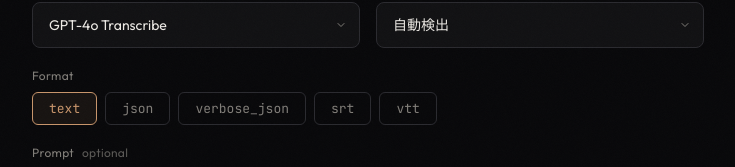
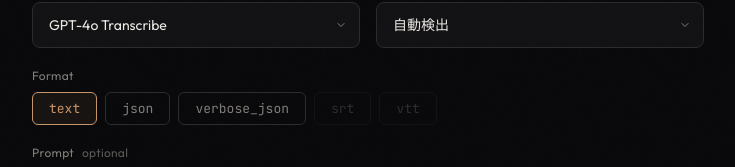
Before and after one commit to loppo-llc/mojiokoshi, a Next.js app: page / in a window 1280 px wide. Shown: the part 573-740 px from the top of the page, without its empty margins (272-1007 px from the left). Built offline with nearby package versions, Linux system fonts and the light colour scheme; a web font is replaced by a local one.

Commit message:
Disable srt/vtt format options for non-Whisper models
GPT-4o Transcribe models only support text/json/verbose_json. The UI
now grays out srt/vtt when a non-Whisper model is selected, auto-falls
back to text, and the API route rejects invalid model+format combos.

```diff
--- a/app/api/transcribe/route.ts
+++ b/app/api/transcribe/route.ts
@@ -52,6 +52,14 @@
       )
     }
 
+    const WHISPER_ONLY_FORMATS = ['srt', 'vtt']
+    if (WHISPER_ONLY_FORMATS.includes(responseFormat) && model !== 'whisper-1') {
+      return NextResponse.json(
+        { error: `${responseFormat} 形式は Whisper-1 モデルでのみ使用できます` },
+        { status: 400 },
+      )
+    }
+
     const openaiFormData = new FormData()
     openaiFormData.append('file', file)
     openaiFormData.append('model', model)
--- a/app/page.tsx
+++ b/app/page.tsx
@@ -14,8 +14,8 @@
   { value: 'text', label: 'text' },
   { value: 'json', label: 'json' },
   { value: 'verbose_json', label: 'verbose_json' },
-  { value: 'srt', label: 'srt' },
-  { value: 'vtt', label: 'vtt' },
+  { value: 'srt', label: 'srt', whisperOnly: true },
+  { value: 'vtt', label: 'vtt', whisperOnly: true },
 ]
 
 const LANGUAGES = [
@@ -69,6 +69,7 @@
   const [file, setFile] = useState<File | null>(null)
   const [model, setModel] = useState('gpt-4o-transcribe')
   const [responseFormat, setResponseFormat] = useState('text')
+  const isWhisper = model === 'whisper-1'
   const [language, setLanguage] = useState('')
   const [prompt, setPrompt] = useState('')
   const [result, setResult] = useState('')
@@ -94,6 +95,13 @@
       localStorage.removeItem('mojiokoshi_api_key')
     }
   }, [apiKey])
+
+  useEffect(() => {
+    const fmt = FORMATS.find((f) => f.value === responseFormat)
+    if (fmt && 'whisperOnly' in fmt && fmt.whisperOnly && !isWhisper) {
+      setResponseFormat('text')
+    }
+  }, [model, responseFormat, isWhisper])
 
   const handleDragOver = useCallback((e: React.DragEvent) => {
     e.preventDefault()
@@ -143,11 +151,17 @@
     setError(null)
     setResult('')
 
+    // Guard: force text if whisperOnly format on non-whisper model
+    const fmt = FORMATS.find((f) => f.value === responseFormat)
+    const safeFormat = (fmt && 'whisperOnly' in fmt && fmt.whisperOnly && model !== 'whisper-1')
+      ? 'text'
+      : responseFormat
+
     try {
       const text = await processAndTranscribe(file, {
         apiKey,
         model,
-        responseFormat,
+        responseFormat: safeFormat,
         language,
         prompt,
       })
@@ -311,21 +325,25 @@
                 Format
               </label>
               <div className="flex flex-wrap gap-2">
-                {FORMATS.map((f) => (
-                  <div key={f.value} className="format-option">
+                {FORMATS.map((f) => {
+                  const disabled = 'whisperOnly' in f && f.whisperOnly && !isWhisper
+                  return (
+                  <div key={f.value} className={`format-option ${disabled ? 'opacity-30 pointer-events-none' : ''}`}>
                     <input
                       type="radio"
                       name="format"
                       id={`format-${f.value}`}
                       value={f.value}
                       checked={responseFormat === f.value}
+                      disabled={disabled}
                       onChange={(e) => setResponseFormat(e.target.value)}
                     />
                     <label htmlFor={`format-${f.value}`}>
                       {f.label}
                     </label>
                   </div>
-                ))}
+                  )
+                })}
               </div>
             </div>
 
```
